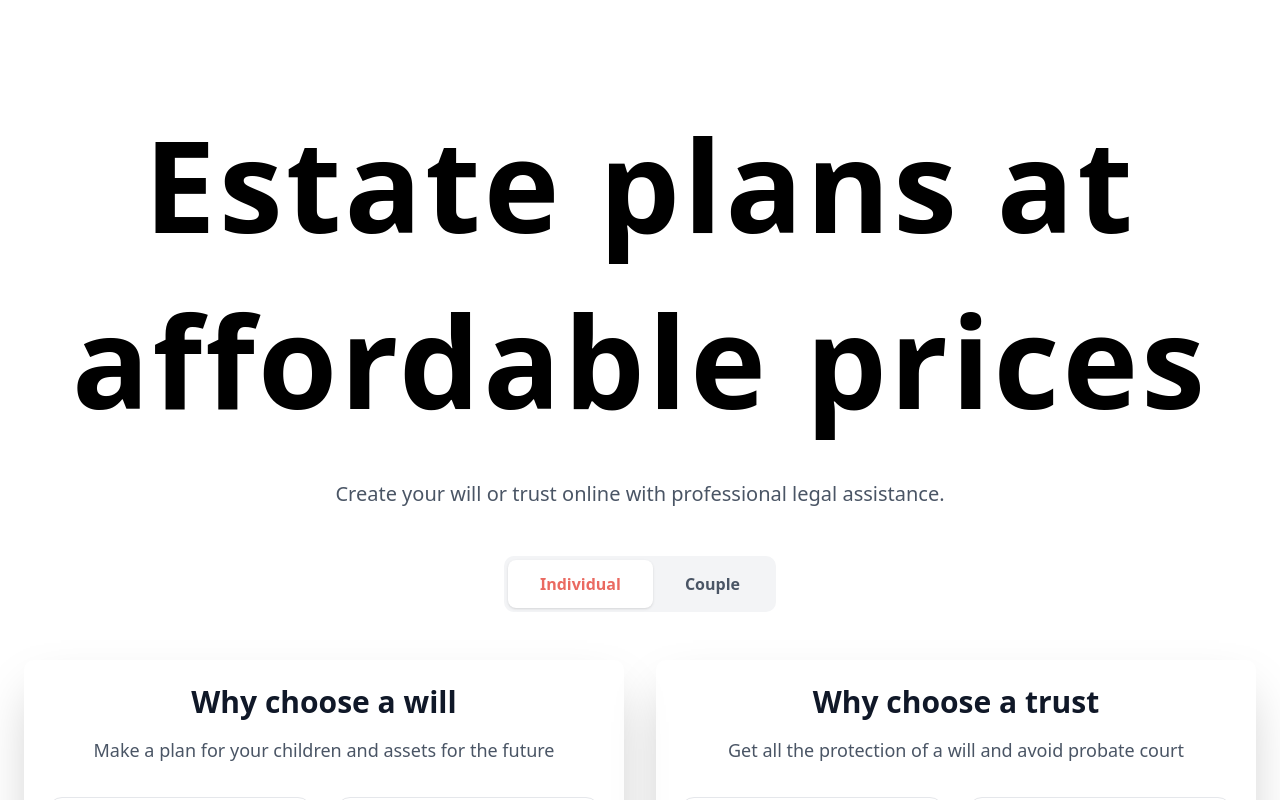
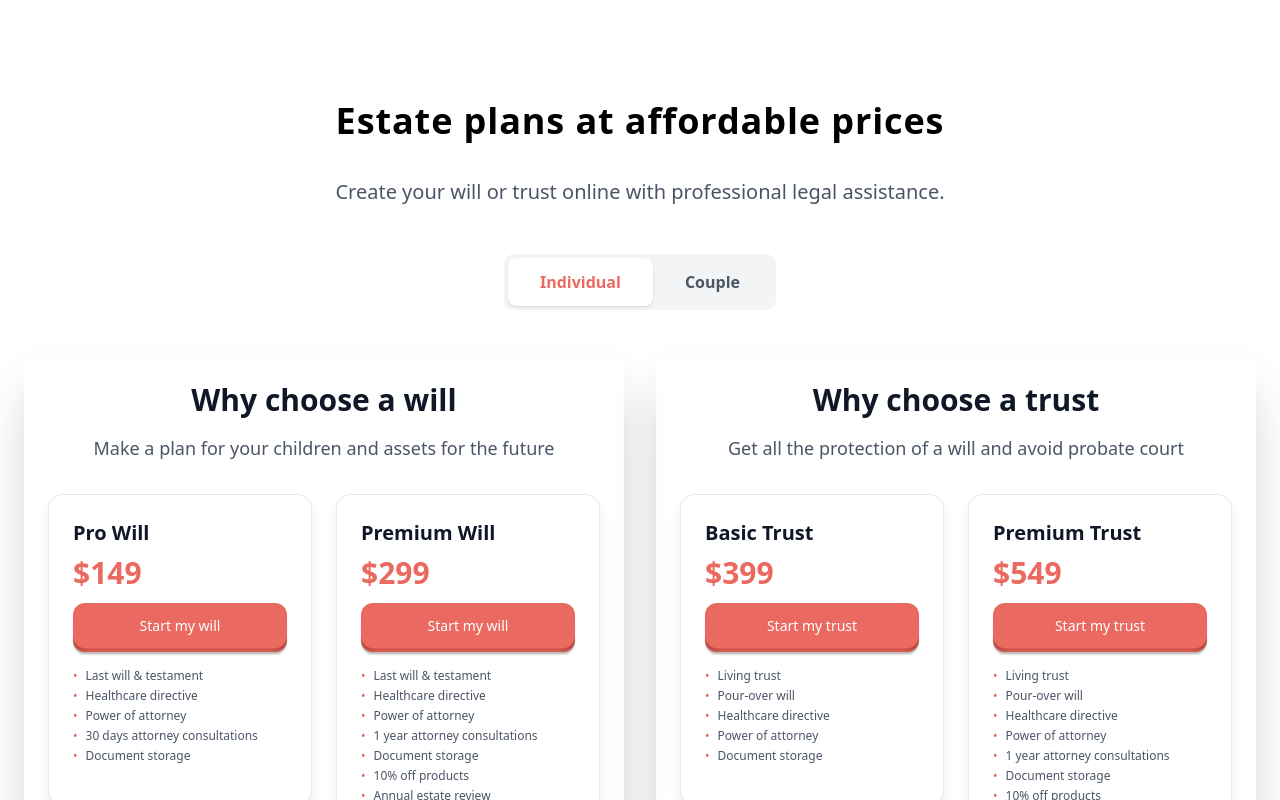
Before and after one commit to geekykalpesh/legalzoom, a Next.js app: page /personal/estate-planning/estate-planning-bundle in a window 1280 px wide. Shown: the top 800 px of the page. Built offline with nearby package versions, Linux system fonts and the light colour scheme.

Commit message:
corrected heading size

```diff
--- a/app/personal/estate-planning/estate-planning-bundle/page.tsx
+++ b/app/personal/estate-planning/estate-planning-bundle/page.tsx
@@ -79,7 +79,7 @@ export default function EstatePlanningBundlePage() {
           >
             <TextGenerateEffect
               words="Estate plans at affordable prices"
-              className="text-8xl md:text-9xl font-extrabold text-gray-900 mb-8"
+              className="text-2xl md:text-3xl font-extrabold text-gray-900 mb-8"
             />
             <p className="text-xl text-gray-600 max-w-4xl mx-auto">
               Create your will or trust online with professional legal assistance.
--- a/components/ui/text-generate-effect.tsx
+++ b/components/ui/text-generate-effect.tsx
@@ -53,7 +53,7 @@ export const TextGenerateEffect = ({
   return (
     <div className={cn("font-bold", className)}>
       <div className="mt-4">
-        <div className=" dark:text-white text-black text-8xl md:text-9xl leading-snug tracking-wide font-extrabold">
+        <div className=" dark:text-white text-black text-3xl md:text-4xl leading-snug tracking-wide font-extrabold">
           {renderWords()}
         </div>
       </div>
```
